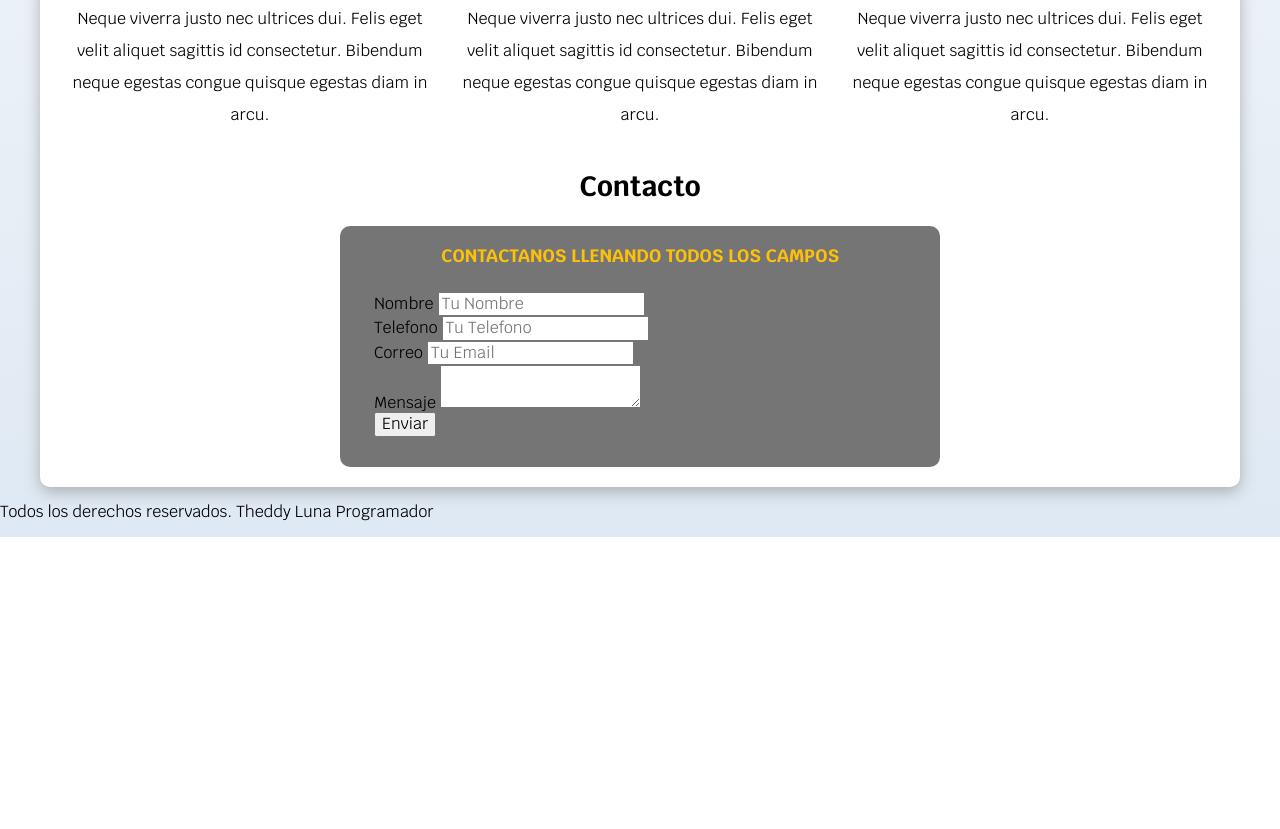
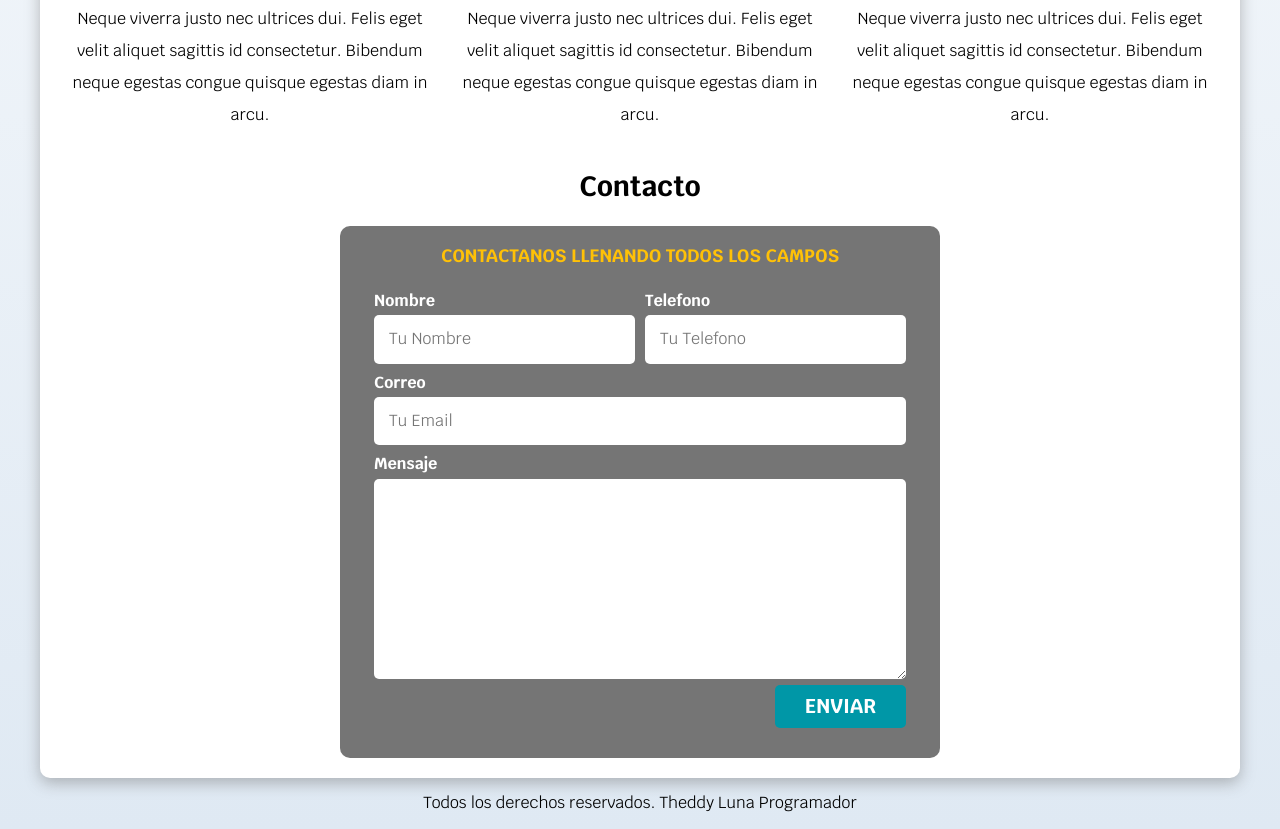
Before and after one commit to tluna/Freelancer_Inicio, a plain HTML site: page index.html in a window 1280 px wide. Shown: the part 926-1755 px from the top of the page. Before the commit the page ends 1463 px from the top, so only its background shows below. Drawn offline with Linux system fonts and the light colour scheme.

Commit message:
cambios formulario contacto

```diff
--- a/css/styles.css
+++ b/css/styles.css
@@ -9,7 +9,7 @@ a 10.*/
   --primario: #ffc107;
   --secundario: #0097a7;
   --gris: #757575;
-  --grisClaro: #DFE9F3;
+  --grisClaro: #dfe9f3;
 }
 
 /* Globales **/
@@ -29,7 +29,11 @@ body {
   font-size: 16px;
   /* 1rem = 10px */
   font-family: "Krub", sans-serif;
-  background-image: linear-gradient(to top, var(--grisClaro) 0%, var(--blanco) 100%);
+  background-image: linear-gradient(
+    to top,
+    var(--grisClaro) 0%,
+    var(--blanco) 100%
+  );
 }
 
 .contenedor {
@@ -49,12 +53,17 @@ body {
   border-radius: 0.5rem;
   width: 90%;
   text-align: center;
+  border: none;
 }
 
 @media (min-width: 768px) {
   .boton {
     width: auto;
   }
+}
+
+.boton:hover {
+  cursor: pointer;
 }
 
 .sombra {
@@ -92,6 +101,25 @@ h3 {
 
 .nav-bg {
   background-color: var(--secundario);
+}
+
+/* Utilidades **/
+.w-sm-100 {
+  width: 100%;
+}
+
+@media (min-width: 768px) {
+  .w-sm-100 {
+    width: auto;
+  }
+}
+
+.flex {
+  display: flex;
+}
+
+.alinear-derecha {
+  justify-content: flex-end;
 }
 
 /* Navegacion Principal **/
@@ -195,7 +223,10 @@ h3 {
 /* Contacto **/
 .formulario {
   background-color: var(--gris);
-  width: min(60rem, 100%); /* min() es una funcion que nos permite obtener el valor minimo de una lista de valores */
+  width: min(
+    60rem,
+    100%
+  ); /* min() es una funcion que nos permite obtener el valor minimo de una lista de valores */
   margin: 0 auto;
   padding: 2rem;
   border-radius: 1rem;
@@ -213,3 +244,44 @@ h3 {
   margin-bottom: 2rem;
   color: var(--primario);
 }
+
+@media (min-width: 768px) {
+  .contenedor-campos {
+    display: grid;
+    grid-template-columns: repeat(2, 1fr);
+    grid-template-rows: auto auto 20rem;
+    column-gap: 1rem;
+  }
+
+  .campo:nth-child(3),
+  .campo:nth-child(4) {
+    grid-column: 1 / 3;
+  }
+}
+
+.campo {
+  margin-bottom: 1rem;
+}
+
+.campo label {
+  color: var(--blanco);
+  font-weight: bold;
+  margin-bottom: 0.5rem;
+  display: block;
+}
+
+.campo textarea {
+  height: 20rem;
+}
+
+.input-text {
+  width: 100%;
+  border: none;
+  padding: 1.5rem;
+  border-radius: 0.5rem;
+}
+
+/* Footer **/
+.footer {
+  text-align: center;
+}
--- a/index.html
+++ b/index.html
@@ -189,34 +189,39 @@
             <div class="contenedor-campos">
               <div class="campo">
                 <label>Nombre</label>
-                <input type="text" placeholder="Tu Nombre" />
+                <input class="input-text" type="text" placeholder="Tu Nombre" />
               </div>
 
               <div class="campo">
                 <label>Telefono</label>
-                <input type="tel" placeholder="Tu Telefono" />
+                <input
+                  class="input-text"
+                  type="tel"
+                  placeholder="Tu Telefono"
+                />
               </div>
 
               <div class="campo">
                 <label>Correo</label>
-                <input type="email" placeholder="Tu Email" />
+                <input class="input-text" type="email" placeholder="Tu Email" />
               </div>
 
               <div class="campo">
                 <label>Mensaje</label>
-                <textarea></textarea>
+                <textarea class="input-text"></textarea>
               </div>
-            </div> <!-- .contenedor-campos -->
+            </div>
+            <!-- .contenedor-campos -->
 
-            <div>
-              <input type="submit" value="Enviar" />
+            <div class="alinear-derecha flex">
+              <input class="boton w-sm-100" type="submit" value="Enviar" />
             </div>
           </fieldset>
         </form>
       </section>
     </main>
 
-    <footer>
+    <footer class="footer">
       <p>Todos los derechos reservados. Theddy Luna Programador</p>
     </footer>
   </body>
```
